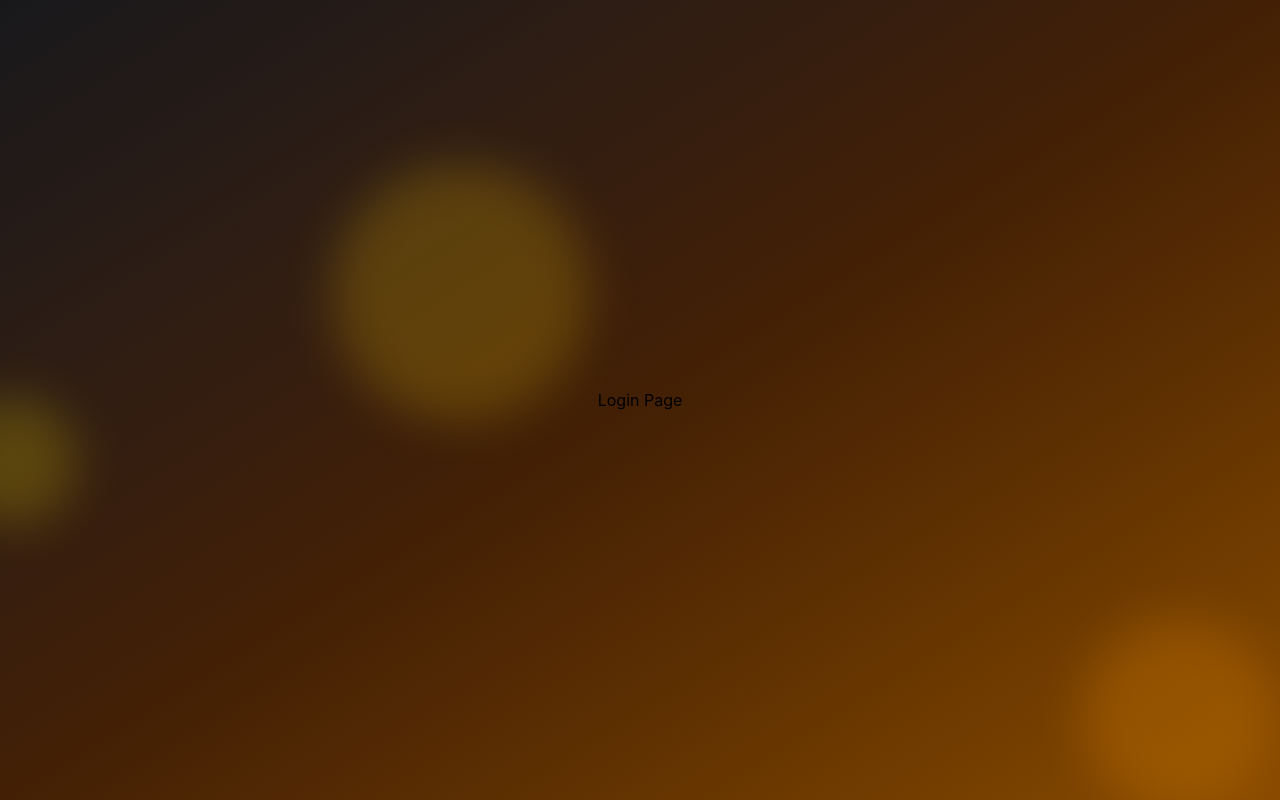
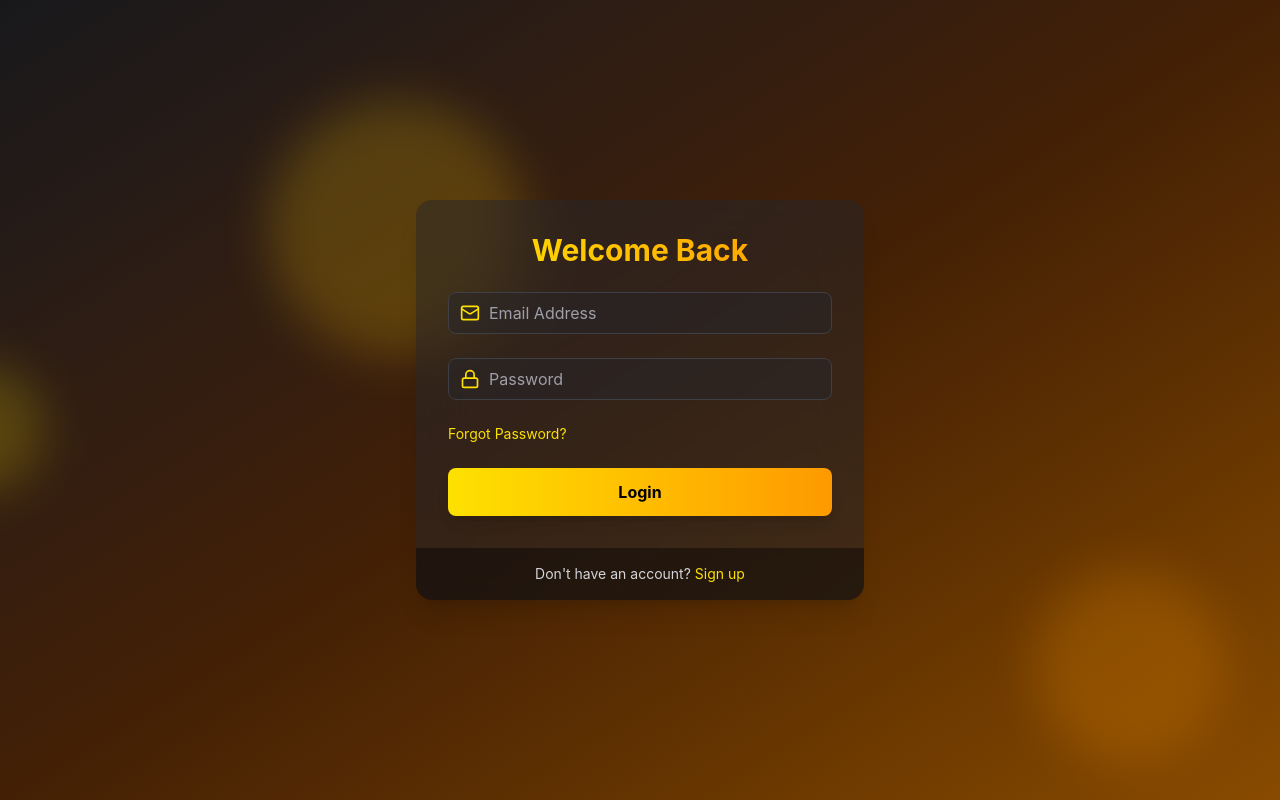
Before and after one commit to DaniloII09/MERN-auth-app, a React app in the folder frontend/: page /login in a window 1280 px wide. Built offline with nearby package versions, Linux system fonts and the light colour scheme; the HTML template or start-up script is replaced by a standard one.

Commit message:
add: login page UI

```diff
--- a/frontend/src/pages/LoginPage.jsx
+++ b/frontend/src/pages/LoginPage.jsx
@@ -1,5 +1,85 @@
+import { motion } from "framer-motion";
+import Input from "../components/Input";
+import { Mail, Lock, Loader } from "lucide-react";
+import { useState } from "react";
+import { Link } from "react-router-dom";
+
 const LoginPage = () => {
-  return <div>Login Page</div>;
+  const [email, setEmail] = useState("");
+  const [password, setPassword] = useState("");
+
+  const isLoading = false;
+
+  const handleLogin = (e) => {
+    e.preventDefault();
+  };
+
+  return (
+    <motion.div
+      initial={{ opacity: 0, y: 20 }}
+      animate={{ opacity: 1, y: 0 }}
+      transition={{ duration: 0.5 }}
+      className="max-w-md w-full bg-zinc-800/50 backdrop-filter backdrop-blur-xl rounded-2xl shadow-xl
+			overflow-hidden"
+    >
+      <div className="p-8">
+        <h2 className="text-3xl font-bold mb-6 text-center bg-linear-to-r from-dortmund-yellow to-amber-500 text-transparent bg-clip-text">
+          Welcome Back
+        </h2>
+
+        <form onSubmit={handleLogin}>
+          <Input
+            icon={Mail}
+            type="email"
+            placeholder="Email Address"
+            value={email}
+            onChange={(e) => setEmail(e.target.value)}
+          />
+          <Input
+            icon={Lock}
+            type="password"
+            placeholder="Password"
+            value={password}
+            onChange={(e) => setPassword(e.target.value)}
+          />
+
+          <div className="flex items-center mb-6">
+            <Link
+              to={"/forgot-password"}
+              className="text-sm text-dortmund-yellow hover:underline"
+            >
+              Forgot Password?
+            </Link>
+          </div>
+
+          <motion.button
+            whileHover={{ scale: 1.02 }}
+            whileTap={{ scale: 0.98 }}
+            className="w-full py-3 px-4 bg-linear-to-r from-dortmund-yellow to-amber-500 text-dortmund-black font-bold rounded-lg shadow-lg hover:from-amber-400 hover:to-amber-600 focus:outline-none focus:ring-2 focus:ring-dortmund-yellow focus:ring-offset-2 focus:ring-offset-zinc-900 transition duration-200 hover:cursor-pointer"
+            type="submit"
+            disabled={isLoading}
+          >
+            {isLoading ? (
+              <Loader className="w-6 h-6 animate-spin mx-auto" />
+            ) : (
+              "Login"
+            )}
+          </motion.button>
+        </form>
+      </div>
+      <div className="px-8 py-4 bg-black/40 flex justify-center">
+        <p className="text-zinc-300 text-sm">
+          Don't have an account?
+          <Link
+            to={"/signup"}
+            className="text-dortmund-yellow hover:underline ml-1"
+          >
+            Sign up
+          </Link>
+        </p>
+      </div>
+    </motion.div>
+  );
 };
 
 export default LoginPage;
```
